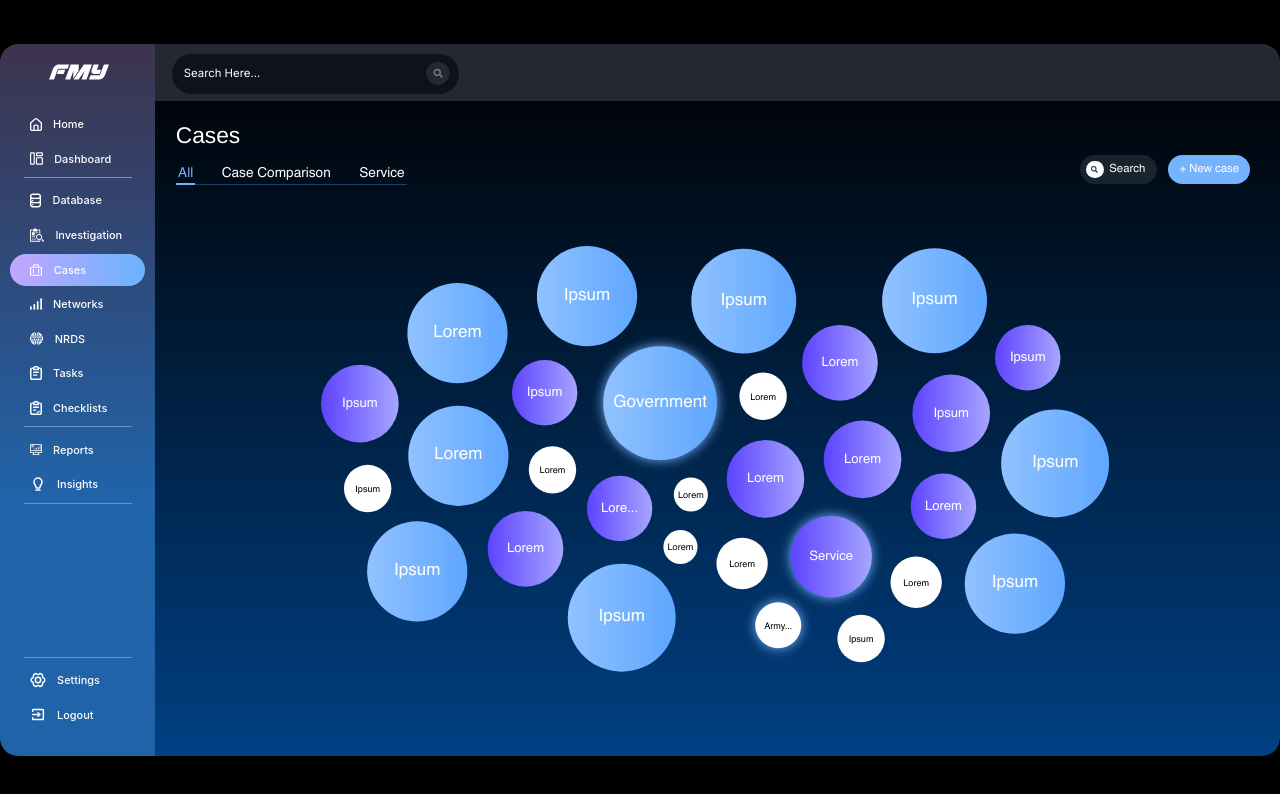
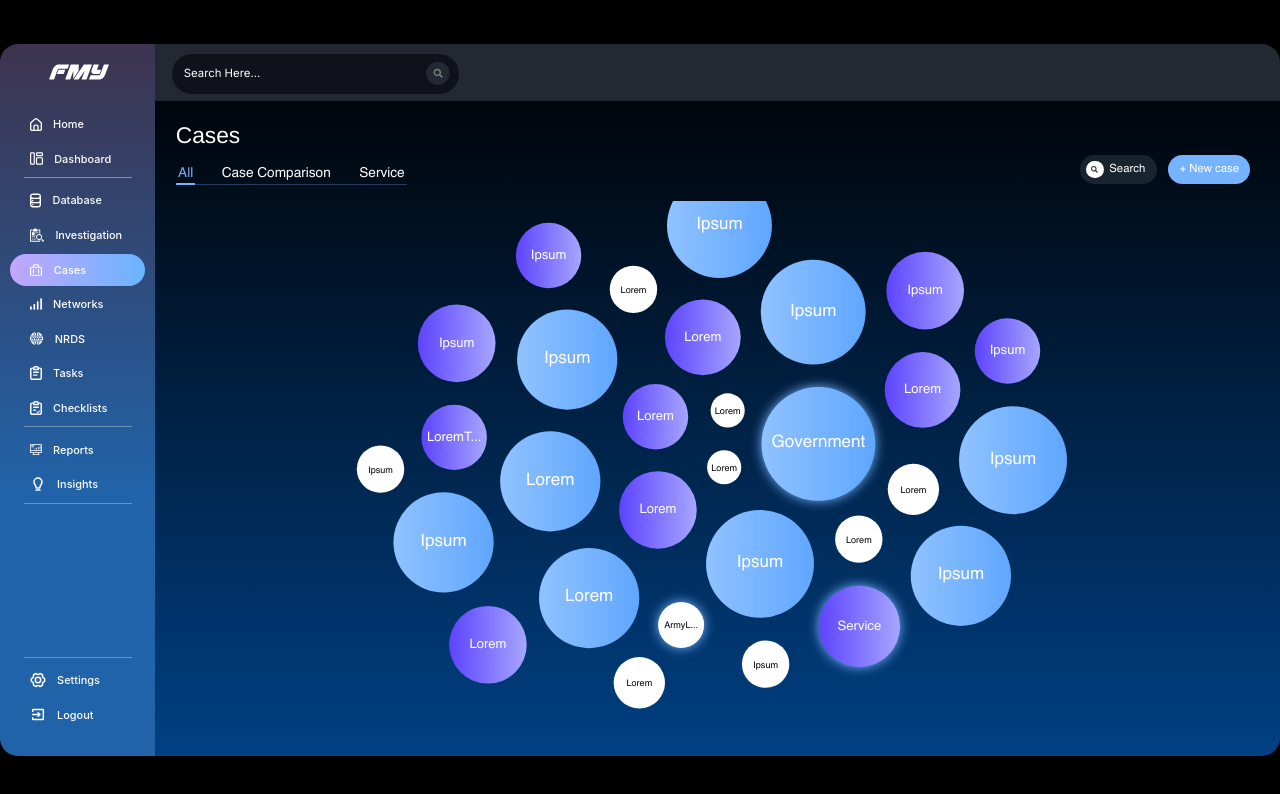
Before and after one commit to luckyboy125/FMY-Landing-Site, a React (Create React App) app: page /cases in a window 1280 px wide. Shown: the top 794 px of the page. Built offline with nearby package versions, Linux system fonts and the light colour scheme; a web font is replaced by a local one.

Commit message:
Optimize Bubble Chart Render for Cases Page

```diff
--- a/src/pages/Cases/component/BubbleChart/BubbleChart.js
+++ b/src/pages/Cases/component/BubbleChart/BubbleChart.js
@@ -1,101 +1,133 @@
-import { createRef, useEffect, useRef, useState } from "react";
+import { useEffect, useRef } from "react";
 import { useNavigate } from "react-router-dom";
 import * as d3 from "d3";
 
-function useForceUpdate() {
-  const [, setValue] = useState(0);
-  return () => setValue((value) => value + 1);
+const RANGE_MIN = 30;
+const RANGE_MAX = 100;
+
+function radiusScale(value, minVal, maxVal) {
+  return d3
+    .scaleSqrt()
+    .range([RANGE_MIN, RANGE_MAX])
+    .domain([minVal, maxVal])(value);
+}
+
+function getFill(radius) {
+  if (radius >= ((RANGE_MAX - RANGE_MIN) / 3) * 2 + RANGE_MIN)
+    return "url(#smartBlueGradient)";
+  if (radius >= (RANGE_MAX - RANGE_MIN) / 3 + RANGE_MIN)
+    return "url(#smartPurpleGradient)";
+  return "#fff";
+}
+
+function getFontSize(radius) {
+  if (radius >= ((RANGE_MAX - RANGE_MIN) / 3) * 2 + RANGE_MIN) return "30px";
+  if (radius >= (RANGE_MAX - RANGE_MIN) / 3 + RANGE_MIN) return "23px";
+  return "16px";
+}
+
+function getTextColor(radius) {
+  return radius >= (RANGE_MAX - RANGE_MIN) / 3 + RANGE_MIN ? "#fff" : "#000";
+}
+
+function ellipsizeText(selection, getMaxWidth) {
+  selection.each(function (d) {
+    const textEl = d3.select(this);
+    const maxWidth = getMaxWidth(d);
+    let str = d.category;
+    textEl.text(str);
+    if (this.getBBox?.().width <= maxWidth) return;
+    textEl.text(str + "...");
+    while (str.length > 0 && this.getBBox().width > maxWidth) {
+      str = str.slice(0, -1);
+      textEl.text(str + "...");
+    }
+  });
 }
 
 function BubbleChart({ data, width, height }) {
   const navigate = useNavigate();
-  const rangeMin = 30;
-  const rangeMax = 100;
-  const [mount, setMount] = useState(false);
-  const [minValue, setMinValue] = useState(1);
-  const [maxValue, setMaxValue] = useState(100);
-  const [chartData, setChartData] = useState([]);
-  const arrLength = chartData.length;
-  const textRef = useRef([]);
-  const circleRef = useRef([]);
-  const [renderCount, setRenderCount] = useState(0);
+  const containerRef = useRef(null);
+  const simulationRef = useRef(null);
 
-  if (textRef.current.length !== arrLength) {
-    textRef.current = Array(arrLength)
-      .fill()
-      .map((_, i) => textRef.current[i] || createRef());
+  useEffect(() => {
+    if (!data?.length || !containerRef.current) return;
+
+    const minValue = d3.min(data, (d) => d.amount);
+    const maxValue = d3.max(data, (d) => d.amount);
+    const scale = (v) => radiusScale(v, minValue, maxValue);
+
+    if (simulationRef.current) {
+      simulationRef.current.stop();
+      simulationRef.current = null;
     }
 
-  if (circleRef.current.length !== arrLength) {
-    circleRef.current = Array(arrLength)
-      .fill()
-      .map((_, i) => circleRef.current[i] || createRef());
-  }
+    const container = d3.select(containerRef.current);
+    container.selectAll("*").remove();
 
-  const forceUpdate = useForceUpdate();
+    const nodeData = data.map((d) => ({ ...d }));
 
-  const radiusScale = (value) => {
-    const fx = d3
-      .scaleSqrt()
-      .range([rangeMin, rangeMax])
-      .domain([minValue, maxValue]);
-    return fx(value);
-  };
-
-  const simulatePositions = (cData) => {
-    d3.forceSimulation()
-      .nodes(cData)
+    const simulation = d3
+      .forceSimulation(nodeData)
       .alpha(0.05)
       .velocityDecay(0.7)
       .force("x", d3.forceX().strength(0.01))
       .force("y", d3.forceY().strength(0.8))
       .force(
         "collide",
-        d3.forceCollide((d) => {
-          return radiusScale(d.amount) + 20;
-        })
+        d3.forceCollide((d) => scale(d.amount) + 20)
+      );
+
+    const g = container
+      .selectAll("g")
+      .data(nodeData)
+      .join("g")
+      .attr("cursor", (d) => (d.link ? "pointer" : "default"))
+      .attr(
+        "filter",
+        (d) =>
+          d.link ? "drop-shadow(rgba(117, 179, 255, 1) 0px 0px 10px)" : null
       )
-      .on("tick", () => {
-        setChartData(cData);
-        setMount(true);
-        forceUpdate();
+      .on("click", (event, d) => {
+        if (d.link) navigate(`/${d.link}`);
       });
+
+    g.append("circle")
+      .attr("r", (d) => scale(d.amount))
+      .attr("fill", (d) => getFill(scale(d.amount)));
+
+    const textMaxWidth = (d) => (scale(d.amount) * 5) / 3;
+
+    g.append("text")
+      .attr("dy", 6)
+      .attr("fill", (d) => getTextColor(scale(d.amount)))
+      .attr("class", "dotme")
+      .attr("text-anchor", "middle")
+      .attr("font-size", (d) => getFontSize(scale(d.amount)))
+      .attr("font-weight", 400)
+      .attr("font-family", "Helvetica")
+      .text((d) => d.category);
+
+    simulation.on("tick", () => {
+      g.attr(
+        "transform",
+        (d) => `translate(${width / 2 + d.x},${height / 2 + d.y})`
+      );
+    });
+
+    simulation.on("end", () => {
+      g.select("text").call(ellipsizeText, textMaxWidth);
+    });
+
+    simulationRef.current = simulation;
+
+    return () => {
+      simulation.stop();
+      simulationRef.current = null;
     };
-
-  const handleBubbleClick = (link) => {
-    navigate(`/${link}`);
-  };
-
-  useEffect(() => {
-    if (data.length > 0) {
-      setMinValue(
-        d3.min(data, (item) => {
-          return item.amount;
-        })
-      );
-      setMaxValue(
-        d3.max(data, (item) => {
-          return item.amount;
-        })
-      );
-      simulatePositions(data);
-    }
-    setRenderCount(renderCount + 1);
-  }, [mount]);
-
-  const textElli = (str, width, i) => {
-    const textWidth = textRef?.current[i]?.current?.getBBox()?.width;
-    const textContent = textRef?.current[i]?.current?.innerHTML;
-
-    return textContent?.indexOf("...") > -1
-      ? textContent
-      : textWidth > width
-      ? str.slice(0, (str.length * width) / textWidth - 3) + "..."
-      : str;
-  };
+  }, [data, width, height, navigate]);
 
   return (
-    <>
     <svg id="bubble_chart" width={width} height={height}>
       <linearGradient
         spreadMethod="reflect"
@@ -123,75 +155,8 @@ function BubbleChart({ data, width, height }) {
         <stop offset="0%" stopColor="#90C2FF" />
         <stop offset="98.25%" stopColor="#60A7FF" />
       </linearGradient>
-
-        {mount &&
-          chartData?.map((item, index) => {
-            return (
-              <g
-                key={index}
-                transform={`translate(${width / 2 + item.x}, ${
-                  height / 2 + item.y
-                })`}
-                style={{
-                  cursor: "pointer",
-                  filter: `${
-                    item.link
-                      ? "drop-shadow(rgba(117, 179, 255, 1) 0px 0px 10px)"
-                      : ""
-                  }`,
-                }}
-                onClick={
-                  item.link ? () => handleBubbleClick(item.link) : () => {}
-                }
-              >
-                <circle
-                  r={radiusScale(item.amount)}
-                  ref={circleRef.current[index]}
-                  fill={`${
-                    radiusScale(item.amount) >=
-                    ((rangeMax - rangeMin) / 3) * 2 + rangeMin
-                      ? "url(#smartBlueGradient)"
-                      : radiusScale(item.amount) >=
-                        (rangeMax - rangeMin) / 3 + rangeMin
-                      ? "url(#smartPurpleGradient)"
-                      : "#fff"
-                  }`}
-                ></circle>
-                <text
-                  ref={textRef.current[index]}
-                  dy="6"
-                  fill={`${
-                    radiusScale(item.amount) >=
-                    (rangeMax - rangeMin) / 3 + rangeMin
-                      ? "#fff"
-                      : "#000"
-                  }`}
-                  className="dotme"
-                  textAnchor="middle"
-                  width={(radiusScale(item.amount) * 3) / 2}
-                  fontSize={`${
-                    radiusScale(item.amount) >=
-                    ((rangeMax - rangeMin) / 3) * 2 + rangeMin
-                      ? "30px"
-                      : radiusScale(item.amount) >=
-                        (rangeMax - rangeMin) / 3 + rangeMin
-                      ? "23px"
-                      : "16px"
-                  }`}
-                  fontWeight="400"
-                  fontFamily="Helvetica"
-                >
-                  {textElli(
-                    item.category,
-                    (radiusScale(item.amount) * 5) / 3,
-                    index
-                  )}
-                </text>
-              </g>
-            );
-          })}
+      <g ref={containerRef} />
     </svg>
-    </>
   );
 }
 
```
Lines whose indentation alone changed are shown as unchanged.
